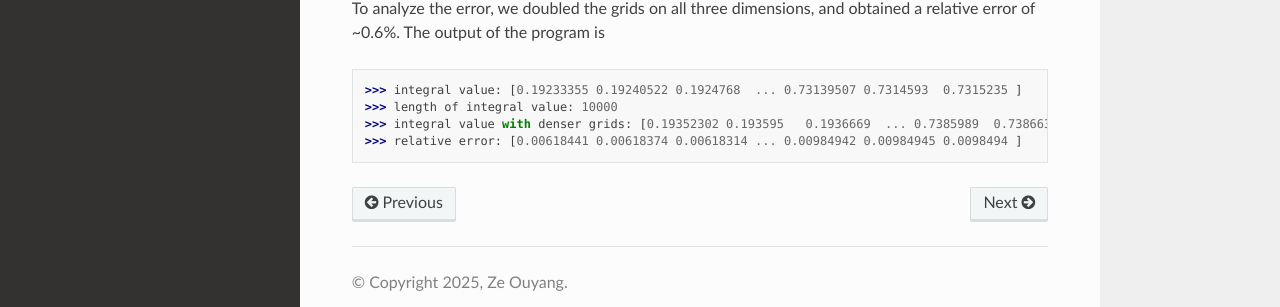
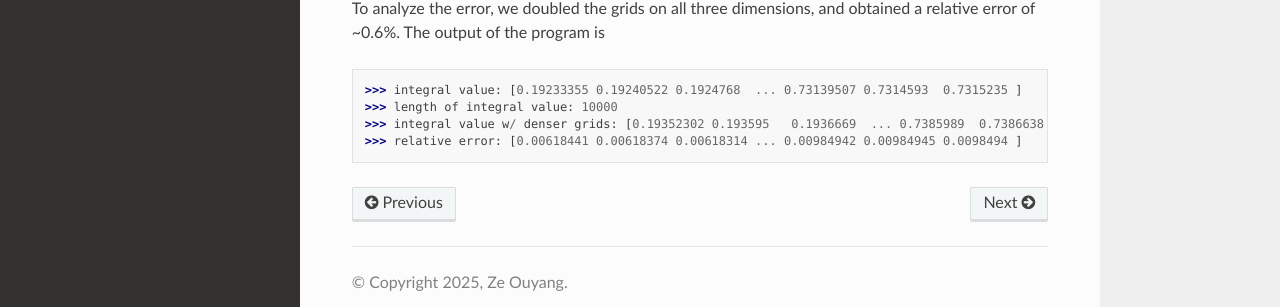
Before and after one commit to ze-ouyang/cupyint_doc, a Sphinx documentation site: the page built from docs/source/tutorial.rst, in a window 1280 px wide and 900 px high, scrolled down 2646 px. Shown: the part 549-856 px from the top of the window. Built offline with Sphinx 7.4.7 and the Read the Docs theme 3.1.0, drawn with Linux system fonts in a browser that asks for light colours.

Commit message:
Update tutorial.rst

```diff
--- a/docs/source/tutorial.rst
+++ b/docs/source/tutorial.rst
@@ -131,5 +131,5 @@ Actually, **cupyint** is capable of handling multiple paramaters, and can automa
 
   >>> integral value: [0.19233355 0.19240522 0.1924768  ... 0.73139507 0.7314593  0.7315235 ]
   >>> length of integral value: 10000
-  >>> integral value with denser grids: [0.19352302 0.193595   0.1936669  ... 0.7385989  0.7386638  0.7387286 ]
+  >>> integral value w/ denser grids: [0.19352302 0.193595   0.1936669  ... 0.7385989  0.7386638  0.7387286 ]
   >>> relative error: [0.00618441 0.00618374 0.00618314 ... 0.00984942 0.00984945 0.0098494 ]
```
